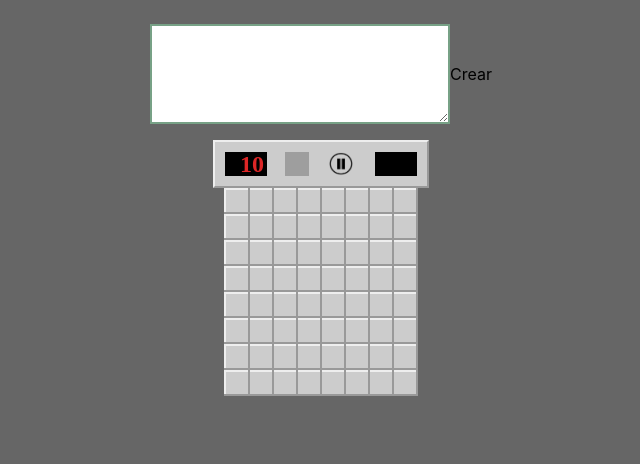
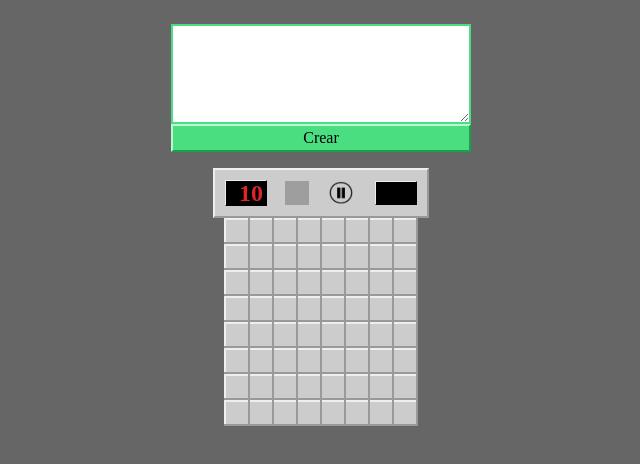
Before and after one commit to cristinaco32/Minesweeper-vite, a React (Vite) app: page /test in a window 1280 px wide. Shown: the top 464 px of the page, without its empty margins (319-959 px from the left). Built offline with nearby package versions, Linux system fonts and the light colour scheme; grey boxes are pictures that could not be loaded; the HTML template or start-up script is replaced by a standard one.

Commit message:
mock data tailwind

```diff
--- a/src/components/Board.jsx
+++ b/src/components/Board.jsx
@@ -1,7 +1,6 @@
 import React from 'react';
 import Cell from "./Cell";
 import { GAME_STATUS } from '../constants';
-// import '../style/Board.css';
 
 function Board({ board, leftClickingCell, rightClickingCell, gameStatus }) {
 
@@ -9,7 +8,7 @@ function Board({ board, leftClickingCell, rightClickingCell, gameStatus }) {
         <tbody data-testid='board' className={(gameStatus === GAME_STATUS.playing || gameStatus === GAME_STATUS.beforeStart) ? "mb-1 flex flex-col self-center" : "mb-1 pointer-events-none flex flex-col self-center"}>    {
                 board.map((row, indexY) => {
                     return (
-                        <tr key={indexY} className='table-row self-center'>
+                        <tr key={indexY} className='table-row self-center border-0 p-0 m-0'>
                             {row.map((cell, indexX) => {
                                 return (
                                     <Cell
--- a/src/components/Cell.jsx
+++ b/src/components/Cell.jsx
@@ -1,7 +1,6 @@
 import React from 'react';
 import { useEffect, useState } from 'react';
 import { GAME_STATUS, TAG_STATUS } from '../constants';
-// import '../style/Cell.css';
 
 function Cell({ positionX, positionY, isMine, minesAround, isCovered, tagStatus, leftClickingCell, rightClickingCell, gameStatus }) {
 
@@ -65,8 +64,8 @@ function Cell({ positionX, positionY, isMine, minesAround, isCovered, tagStatus,
     const [colorClassName, setColorClassName] = useState('')
     const cellClass = "table-cell box-border w-6 min-w-24 max-w-24 h-6 min-h-24 max-h-24 text-base/[18px] font-bold cursor-pointer"
     const coveredClass = "m-0 border-2 border-solid border-t-ms-color-1 border-r-ms-color-2 border-b-ms-color-2 border-l-ms-color-1 bg-ms-color-3 p-0 align-middle text-center"
-    const uncoveredClass = "m-0 bg-ms-color-4 border border-solid border-ms-color-2 p-px cursor-default pointer-events-none"
-    const pClass = "text-center align-middle text-base/[18px] font-bold m-0"
+    const uncoveredClass = "m-0 bg-ms-color-4 border-[1px] border-solid border-ms-color-2 p-px cursor-default pointer-events-none"
+    const pClass = "text-center align-middle text-base/[18px] font-bold m-0 border-0 p-0"
 
     useEffect(() => {
         switch (gameStatus) {
--- a/src/components/Game.jsx
+++ b/src/components/Game.jsx
@@ -1,5 +1,4 @@
 import React from 'react';
-// import '../style/Game.css';
 import { useEffect, useState } from "react";
 import Board from "./Board";
 import Score from "./Score";
@@ -103,7 +102,7 @@ function Game({ width, height, numberMines, test }) {
     return (
         <>
             {test && <MockData getMockData={getBoardFromMockData} />}
-            <table className="table font-italic mt-4 mb-4 border-spacing-0 text-black">
+            <table className="table font-italic mt-[1em] mb-[1em] border-spacing-0 text-black">
                 <Score remainingMines={remainingMines} resetGame={resetGame} gameStatus={gameStatus} pauseGame={pauseGame} continueGame={continueGame} />
                 {(gameStatus === GAME_STATUS.paused) && <PauseModal width={board[0].length} height={board.length}/>}
                 <Board board={board} leftClickingCell={leftClickingCell} rightClickingCell={rightClickingCell} gameStatus={gameStatus} />
--- a/src/components/MockData.jsx
+++ b/src/components/MockData.jsx
@@ -1,5 +1,4 @@
 import React, { useState } from 'react';
-import '../style/MockData.css';
 
 function MockData({ getMockData }) {
     const [inputText, setInputText] = useState('')
@@ -14,9 +13,9 @@ function MockData({ getMockData }) {
 
 
     return (
-        <div className='mockData-container'>
-            <textarea className='mockData-textarea' data-testid='mockDataLoader-textarea' autoFocus onChange={handleChange} value={inputText}/>
-            <button data-testid='mockDataLoader-loadButton' onClick={handleClick}>Crear</button>
+        <div className='flex flex-col'>
+            <textarea className='font-italic w-[300px] h-[100px] border-2 border-solid border-red-800 hover:border-green-400 hover:outline-none focus:border-green-400 focus:outline-none' data-testid='mockDataLoader-textarea' autoFocus onChange={handleChange} value={inputText}/>
+            <button className='bg-green-400 font-italic border-2 border-solid border-t-green-200 border-r-green-600 border-b-green-600 border-l-green-200' data-testid='mockDataLoader-loadButton' onClick={handleClick}>Crear</button>
         </div>
     )
 }
--- a/src/components/PauseModal.jsx
+++ b/src/components/PauseModal.jsx
@@ -1,5 +1,4 @@
 import React from 'react';
-// import '../style/PauseModal.css';
 
 function PauseModal({ width, height }) {
 
--- a/src/components/ResetButton.jsx
+++ b/src/components/ResetButton.jsx
@@ -28,7 +28,6 @@ function ResetButton({ gameStatus, resetGame }) {
         <button className='w-10 h-10 m-0.5 bg-ms-color-3 p-1.5 align-middle cursor-pointer' data-testid='reset-button' onClick={resetGame}>
             <img className="w-6 h-6 overflow-clip" src={imagePath} alt={gameStatus}></img>
         </button>
-
     );
 }
 
--- a/src/components/Score.jsx
+++ b/src/components/Score.jsx
@@ -4,8 +4,6 @@ import ResetButton from './ResetButton';
 import { GAME_STATUS } from '../constants';
 import pauseImg from '../assets/pause-button.png'
 import playImg from '../assets/play-button.png'
-import '../style/Score.css';
-import '../App.css';
 
 function Score({ remainingMines, gameStatus, resetGame, pauseGame, continueGame }) {
 
@@ -69,12 +67,12 @@ function Score({ remainingMines, gameStatus, resetGame, pauseGame, continueGame
         <thead className="flex flex-col self-center">
             <tr className="table-row">
                 <td className="flex flex-row justify-between items-center bg-ms-color-3 m-0 border-2 border-solid border-t-ms-color-1 border-r-ms-color-2 border-b-ms-color-2 border-l-ms-color-1 p-0 align-middle text-center">
-                    <div data-testid='mines-counter' className="m-2.5 w-[1.75em] border-1 border-solid border-t-ms-color-1 border-r-black border-b-black border-l-ms-color-1 pr-[3px] min-h-24 bg-black text-red-600 text-2xl/[1] font-bold text-right block">{remainingMines}</div>
+                    <div data-testid='mines-counter' className="m-2.5 w-[1.75em] border-[1px] border-solid border-t-ms-color-1 border-r-black border-b-black border-l-ms-color-1 pr-[3px] min-h-24 bg-black text-red-600 text-2xl/[1] font-bold text-right block">{remainingMines}</div>
                     <ResetButton gameStatus={gameStatus} resetGame={resetGame} />
                     <button className='w-10 h-10 m-0.5 bg-ms-color-3 p-1.5 align-middle cursor-pointer' onClick={changePlayPauseStatus}>
                         <img className="w-6 h-6 overflow-clip" src={buttonImage}></img>
                     </button>
-                    <div data-testid='time-counter' className="m-2.5 w-[1.75em] border-1 border-solid border-t-ms-color-1 border-r-black border-b-black border-l-ms-color-1 pr-[3px] min-h-24 bg-black text-red-600 text-2xl/[1] font-bold text-right block">{(gameStatus !== GAME_STATUS.beforeStart) ? timer : ''}</div>
+                    <div data-testid='time-counter' className="m-2.5 w-[1.75em] border-[1px] border-solid border-t-ms-color-1 border-r-black border-b-black border-l-ms-color-1 pr-[3px] min-h-24 bg-black text-red-600 text-2xl/[1] font-bold text-right block">{(gameStatus !== GAME_STATUS.beforeStart) ? timer : ''}</div>
                 </td>
             </tr>
         </thead>
--- a/src/style/MockData.css
+++ b/src/style/MockData.css
@@ -1,4 +1,4 @@
-.mockData-container {
+/* .mockData-container {
     display: flex;
 }
 
@@ -11,4 +11,4 @@
 .mockData-textarea:hover, .mockData-textarea:focus {
     border: 2px solid #77a186;
     outline: none;
-}
+} */
```
